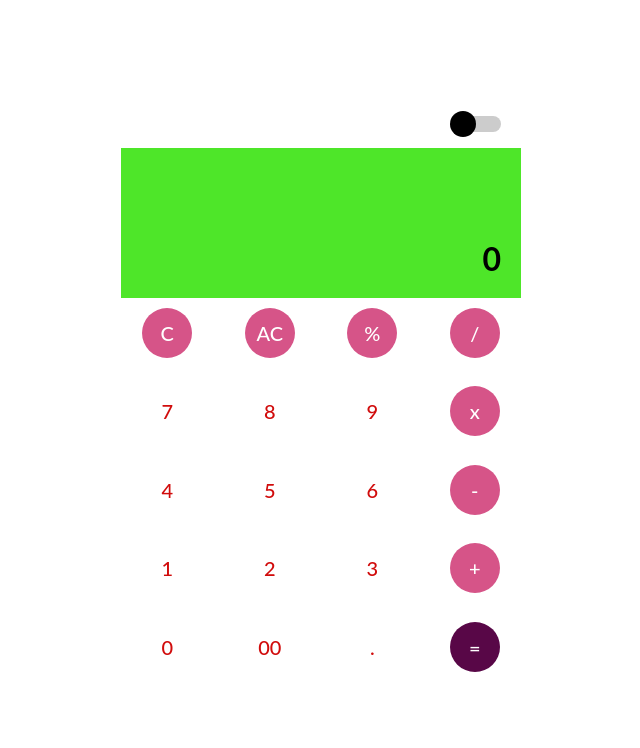
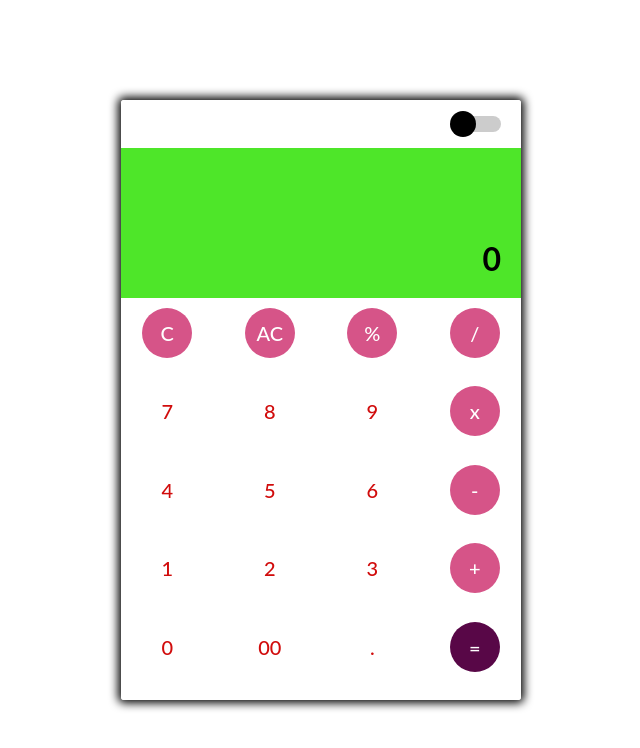
Before and after one commit to KUMARABHYA/Calculator, a plain HTML site: page index.html in a window 1280 px wide. Shown: the whole page, without its empty margins (319-959 px from the left). Drawn offline with Linux system fonts and the light colour scheme.

Commit message:
Update calculator.css

```diff
--- a/dist/css/calculator.css
+++ b/dist/css/calculator.css
@@ -14,7 +14,7 @@
     --primary-color:#333;
     --header-color:#000;
     --footer-bg:#000;
-    --font-color:#fff;
+    --font-color:rgb(219, 73, 73);
 
     --symbol-color: transparent;
     --symbol-hover:#ff5722;
@@ -44,7 +44,10 @@
       grid-template-rows: 8% 25% auto;
       width: 400px;
       height: 600px;
-      background-color: #fff;/back\ e.jpeg0, 0, 1);
+      background-color: #fff;
+      border-radius: 3px;
+      box-shadow: 0px 0px 10px 3px rgba(0, 0, 0, 1);
+
   }
 .calculator-header {
     display: flex;
```
